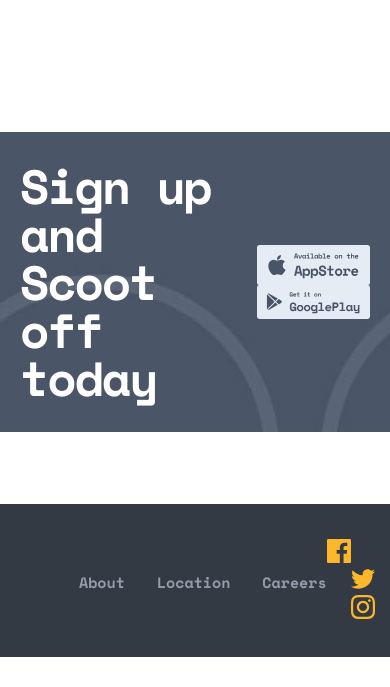
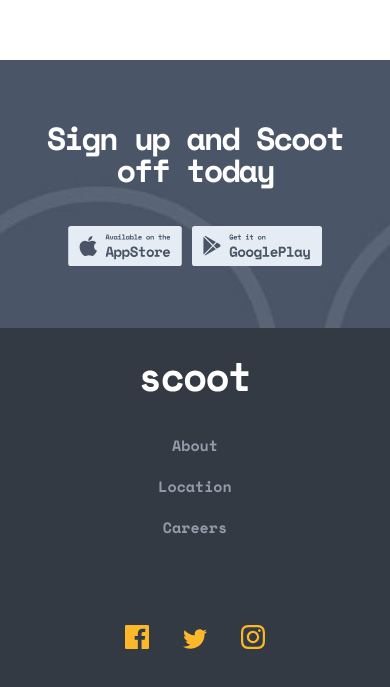
Before and after one commit to RakhimovSh/scoot, a plain HTML site: page index.html in a window 390 px wide. Shown: the part 3842-4529 px from the top of the page. Before the commit the page ends 4499 px from the top, so only its background shows below. Drawn offline with Linux system fonts and the light colour scheme; a script that the page names is missing.

Commit message:
add footer responsive

```diff
--- a/index.html
+++ b/index.html
@@ -133,10 +133,10 @@
                 <h2 class="footer__title">Sign up and Scoot off today</h2>
                 <div class="footer__app">
                     <a class="footer__link" href="https://www.apple.com/app-store/" target="_blank">
-                        <img src="./img/appstore.svg" alt="" width="159" height="56">
+                        <img class="footer__appstore" src="./img/appstore.svg" alt="" width="159" height="56">
                     </a>
                     <a class="footer__link" href="https://play.google.com/store" target="_blank">
-                        <img src="./img/playmarket.svg" alt="" width="182" height="56">
+                        <img class="footer__playmarket" src="./img/playmarket.svg" alt="" width="182" height="56">
                     </a>
                 </div>
             </div>
--- a/scss/all-blocks/_footer.scss
+++ b/scss/all-blocks/_footer.scss
@@ -3,6 +3,8 @@
         display: flex;
         justify-content: space-between;
         align-items: center;
+        padding-top: 102px;
+        padding-bottom: 102px;
     }
     &__top {
         background-image: url('../img/footer-background.jpg');
@@ -12,14 +14,20 @@
     &__title {
         margin: 0;
         padding: 0;
-        padding-top: 102px;
-        padding-bottom: 102px;
         max-width: 415px;
         font-weight: bold;
         font-size: 48px;
         line-height: 48px;
         letter-spacing: -2.14286px;
         color: $white;
+    }
+    &__appstore {
+        max-width: 159px;
+        max-height: 56px;
+    }
+    &__playmarket {
+        max-width: 182px;
+        max-height: 56px;
     }
     &__bottom {
         padding-top: 35px;
@@ -29,6 +37,7 @@
     &__container--bottom {
         display: flex;
         align-items: center;
+        flex-wrap: wrap;
     }
     &__link {
         display: inline-block;
@@ -67,3 +76,51 @@
 .footer__network:hover path {
     fill: $white;
 }
+@media only screen and (max-width: 825px) {
+    .footer {
+        &__container {
+            flex-direction: column;
+            padding-top: 62px;
+            padding-bottom: 62px;
+        }
+        &__title {
+            margin-bottom: 40px;
+            text-align: center;
+            font-size: 48px;
+            line-height: 48px;
+        }
+        &__appstore {
+            width: 114px;
+            height: 40px;
+        }
+        &__playmarket {
+            width: 130px;
+            height: 40px;
+        }
+    }
+}
+@media only screen and (max-width: 610px) {
+    .footer {
+        &__title {
+            font-size: 32px;
+            line-height: 32px;
+        }
+        &__container--bottom {
+            flex-direction: column;
+        }
+        &__list {
+            flex-direction: column;
+            align-items: center;
+            margin-left: 0;
+            margin-top: 41px;
+            margin-bottom: 85px;
+        }
+        &__item + &__item {
+            margin-left: 0px;
+            margin-top: 16px;
+        }
+        &__shares {
+            margin-right: auto;
+        }
+    }
+}
```
Also changed, not shown: css/main.min.css, img/footer-background-tablet.jpg (added), 1 other file.
